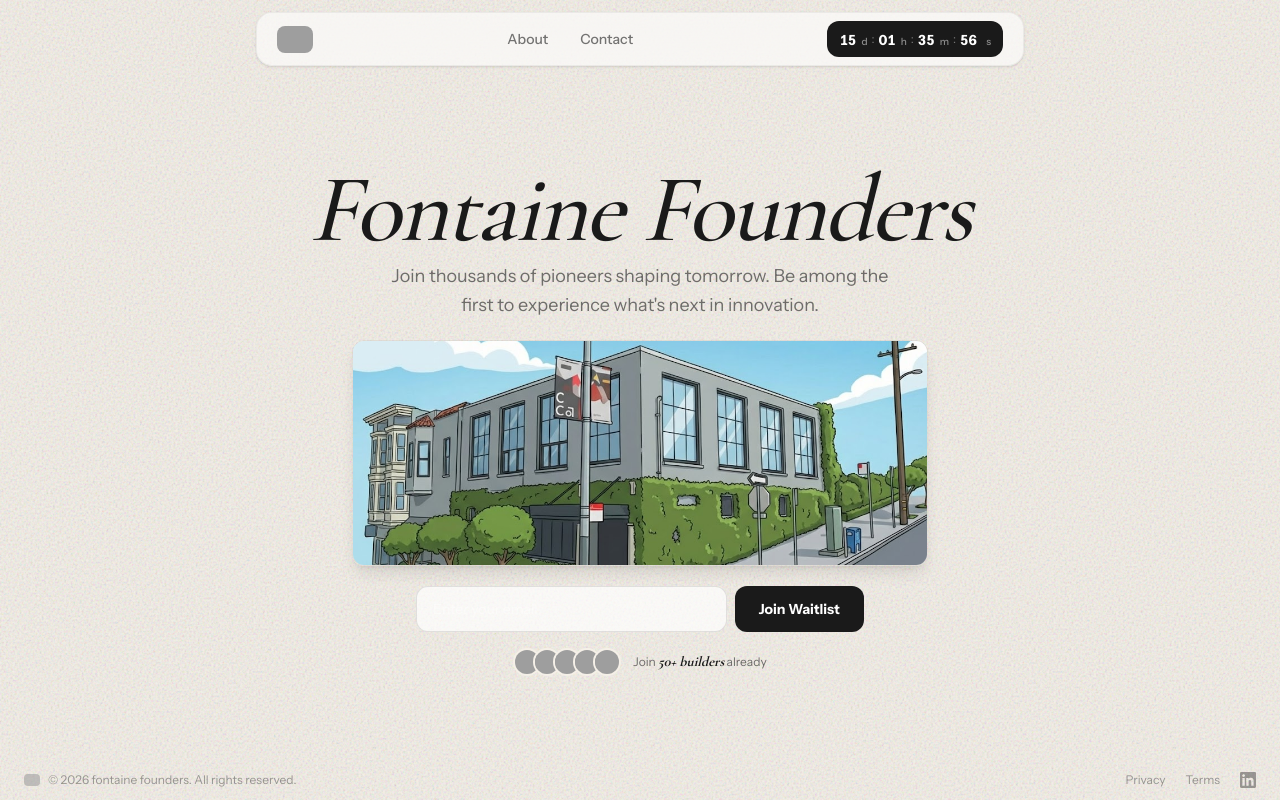
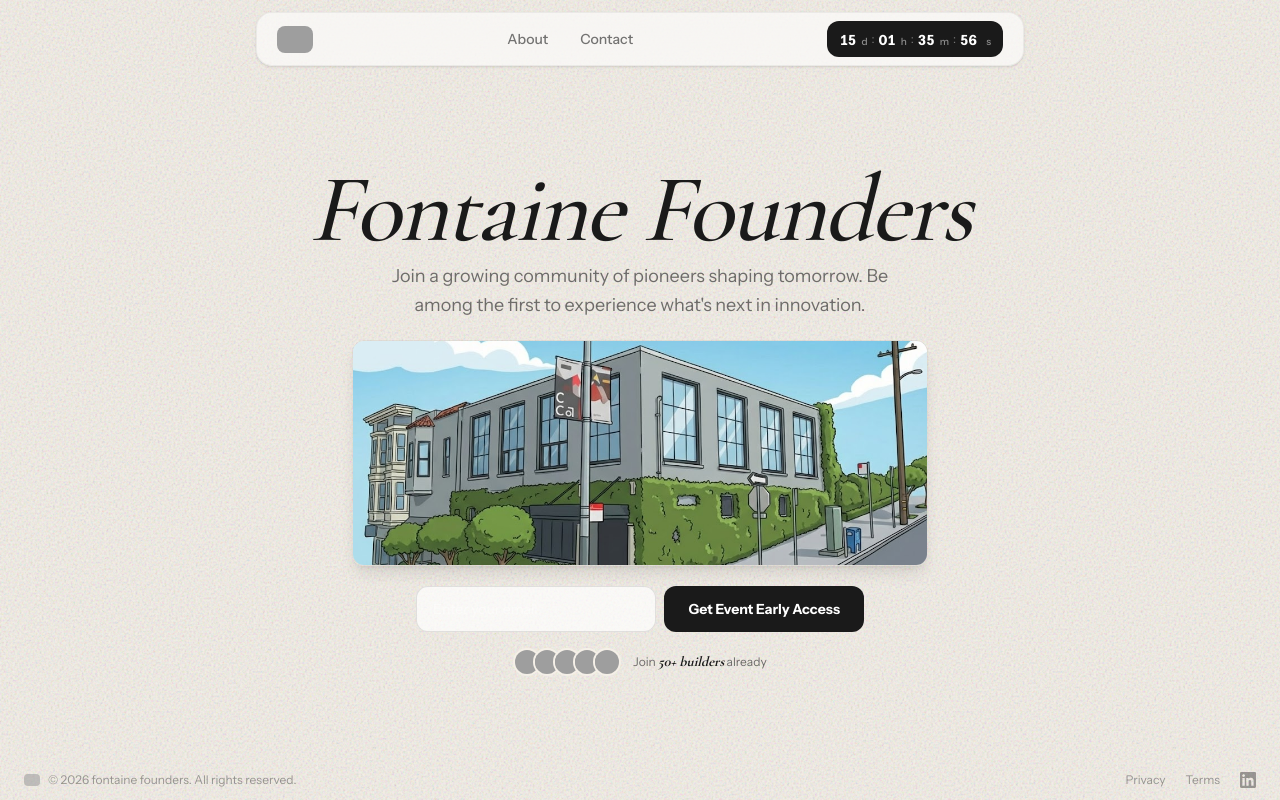
Before and after one commit to rob1-alt/ff, a Next.js app: page / in a window 1280 px wide. Built offline with nearby package versions, Linux system fonts and the light colour scheme; grey boxes are pictures that could not be loaded.

Commit message:
little text fixes

```diff
--- a/app/page.tsx
+++ b/app/page.tsx
@@ -223,7 +223,7 @@ export default function Home() {
               className="text-base md:text-lg text-[#1a1a1a]/60 max-w-lg mx-auto mb-5 leading-relaxed animate-fade-in-up opacity-0 font-[family-name:var(--font-instrument)]"
               style={{ animationDelay: "200ms", animationFillMode: "forwards" }}
             >
-              Join thousands of pioneers shaping tomorrow. Be among the first to experience
+              Join a growing community of pioneers shaping tomorrow. Be among the first to experience
               what&apos;s next in innovation.
             </p>
 
@@ -275,7 +275,7 @@ export default function Home() {
                         Joining...
                       </span>
                     ) : (
-                      "Join Waitlist"
+                      "Get Event Early Access"
                     )}
                   </button>
                 </form>
```
